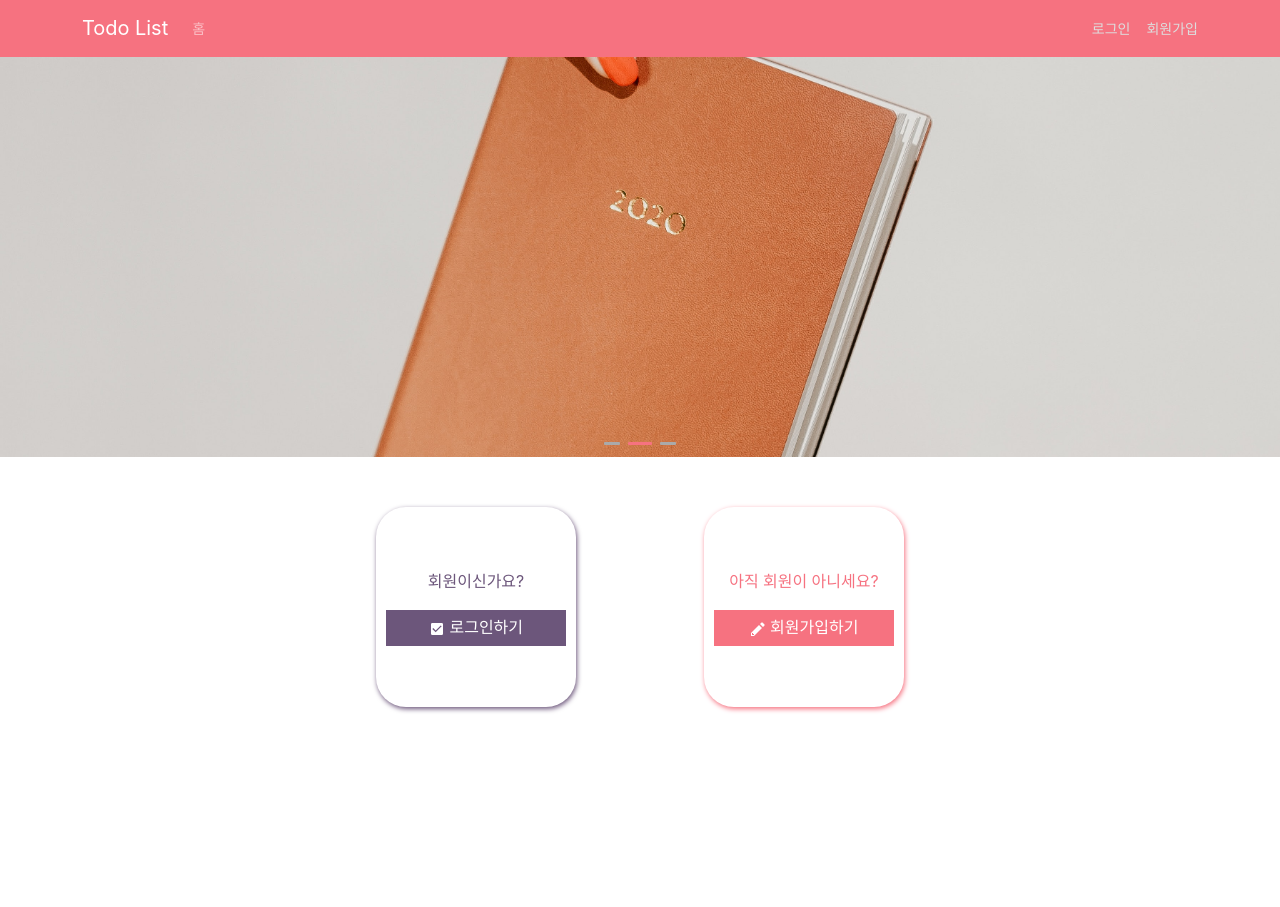
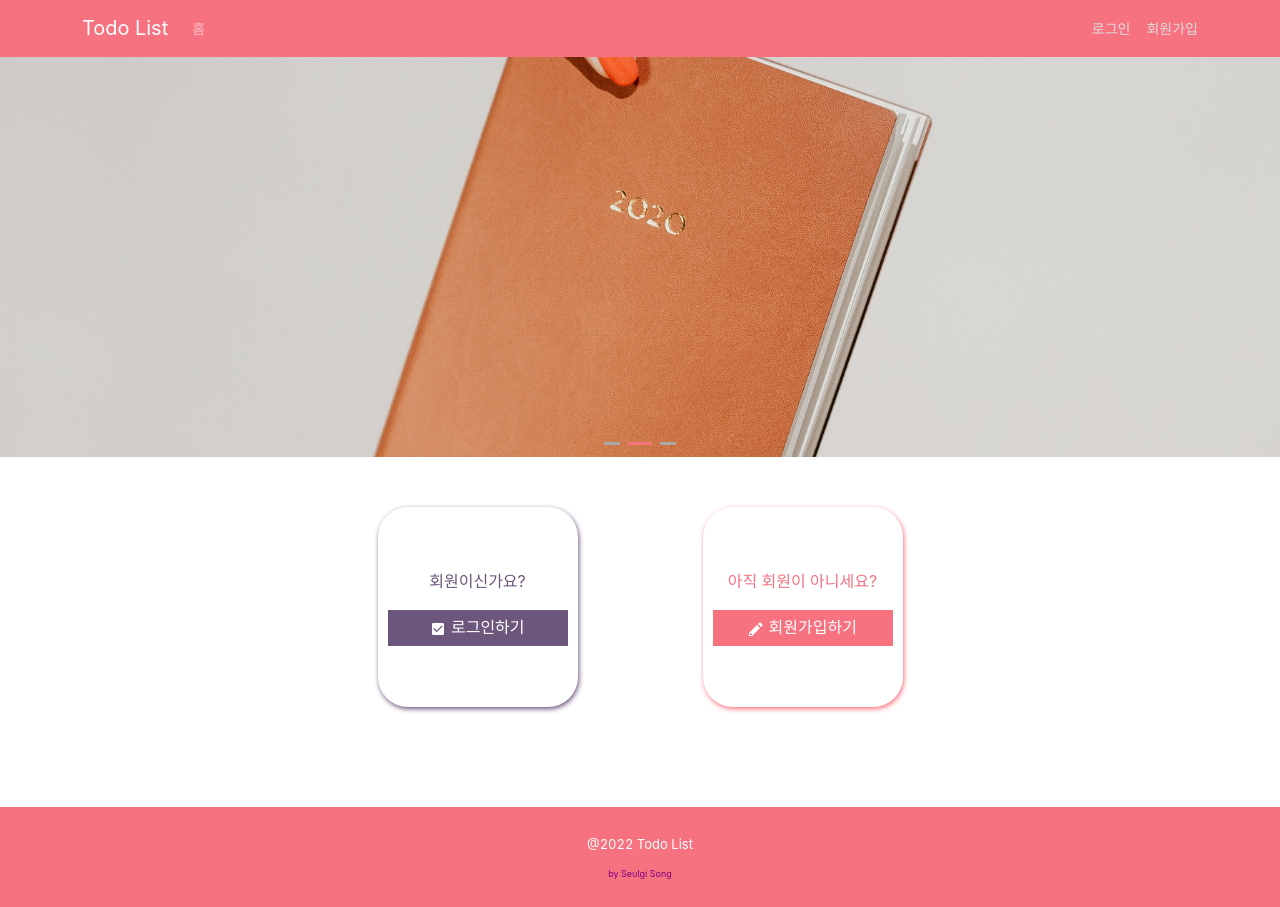
Before and after one commit to songseul/wanted-pre-onboarding-frontend, a React (Create React App) app in the folder client/: page / in a window 1280 px wide. Before the commit the page ends 800 px from the top, so only its background shows below. Built offline with nearby package versions, Linux system fonts and the light colour scheme.

Commit message:
feat:footer컴포넌트 생성

```diff
--- a/client/src/App.js
+++ b/client/src/App.js
@@ -6,6 +6,7 @@ import SignUp from './components/User/SignUp';
 import Heading from './components/Nav/Heading';
 import 'bootstrap/dist/css/bootstrap.min.css';
 import HomePage from './Pages/HomePage';
+import Footer from './components/Footer/Footer';
 
 const App = () => {
   const login = localStorage.getItem('accessToken');
@@ -30,6 +31,7 @@ const App = () => {
           element={login ? <Navigate to="/todo" /> : <SignUp />}
         />
       </Routes>
+      <Footer />
     </>
   );
 };
--- a/client/src/Pages/HomePage.js
+++ b/client/src/Pages/HomePage.js
@@ -20,7 +20,9 @@ export default HomePage;
 
 const HomePageButton = styled.div`
   display: flex;
+  height: 300px;
   justify-content: center;
+  padding: 0 15px;
   gap: 10%;
   width: 100%;
   margin-top: 50px;
--- a/client/src/Pages/TodoListPage.js
+++ b/client/src/Pages/TodoListPage.js
@@ -91,7 +91,7 @@ function TodoListPage() {
   };
 
   return (
-    <div>
+    <div style={{ height: '100vh' }}>
       <Template todoLength={todoList.length}>
         <TodoList
           todoList={todoList}
@@ -102,7 +102,7 @@ function TodoListPage() {
           onUpdate={onUpdate}
         />
         <AddTodoButton onClick={onInsertToggle}>
-          <MdAddCircle />{' '}
+          <MdAddCircle />
         </AddTodoButton>
         {insertToggle && (
           <TodoInsert
@@ -129,5 +129,5 @@ const AddTodoButton = styled.div`
   height: 100px;
   cursor: pointer;
   font-size: 5rem;
-  color: #f67380;
+  color: #cda1eb;
 `;
--- /dev/null
+++ b/client/src/components/Footer/Footer.js
@@ -0,0 +1,31 @@
+import React from 'react';
+import styled from 'styled-components';
+
+function Footer() {
+  return (
+    <FooterLayout>
+      <p> @2022 Todo List</p>
+      <span>by Seulgi Song </span>
+    </FooterLayout>
+  );
+}
+
+export default Footer;
+
+const FooterLayout = styled.div`
+  width: 100%;
+  height: 100px;
+  display: flex;
+  flex-direction: column;
+  justify-content: center;
+  align-items: center;
+  color: #fff;
+  background-color: #f67280;
+  p {
+    font-size: 13px;
+  }
+  span {
+    font-size: 9px;
+    color: purple;
+  }
+`;
--- a/client/src/components/Todo/TodoList.js
+++ b/client/src/components/Todo/TodoList.js
@@ -31,8 +31,19 @@ export default TodoList;
 
 const TodoListLayout = styled.div`
   width: 90vw;
+  height: 600px;
   max-width: 1000px;
   margin-left: auto;
   margin-right: auto;
   padding-bottom: 20px;
+  overflow: scroll;
+  box-sizing: border-box;
+  padding: 5px;
+  box-shadow: inset 0px -15px 20px rgba(246, 114, 128, 0.2);
+  ::-webkit-scrollbar {
+    display: none;
+  }
+  @media (max-width: 375px) {
+    height: 500px;
+  }
 `;
--- a/client/src/components/User/SignIn.js
+++ b/client/src/components/User/SignIn.js
@@ -40,7 +40,7 @@ const SignIn = () => {
   };
 
   return (
-    <>
+    <div style={{ height: '80vh' }}>
       <h2 style={{ textAlign: 'center', marginTop: '50px', color: '#555' }}>
         로그인
       </h2>
@@ -55,7 +55,7 @@ const SignIn = () => {
           <button type="submit">로그인</button>
         </form>
       </SignInLayout>
-    </>
+    </div>
   );
 };
 
--- a/client/src/components/User/SignUp.js
+++ b/client/src/components/User/SignUp.js
@@ -66,7 +66,7 @@ function SignUp() {
   };
 
   return (
-    <>
+    <div style={{ height: '80vh' }}>
       <h2 style={{ textAlign: 'center', marginTop: '50px', color: '#555' }}>
         회원가입
       </h2>
@@ -105,7 +105,7 @@ function SignUp() {
           </button>
         </form>
       </SignUpLayout>
-    </>
+    </div>
   );
 }
 
```
